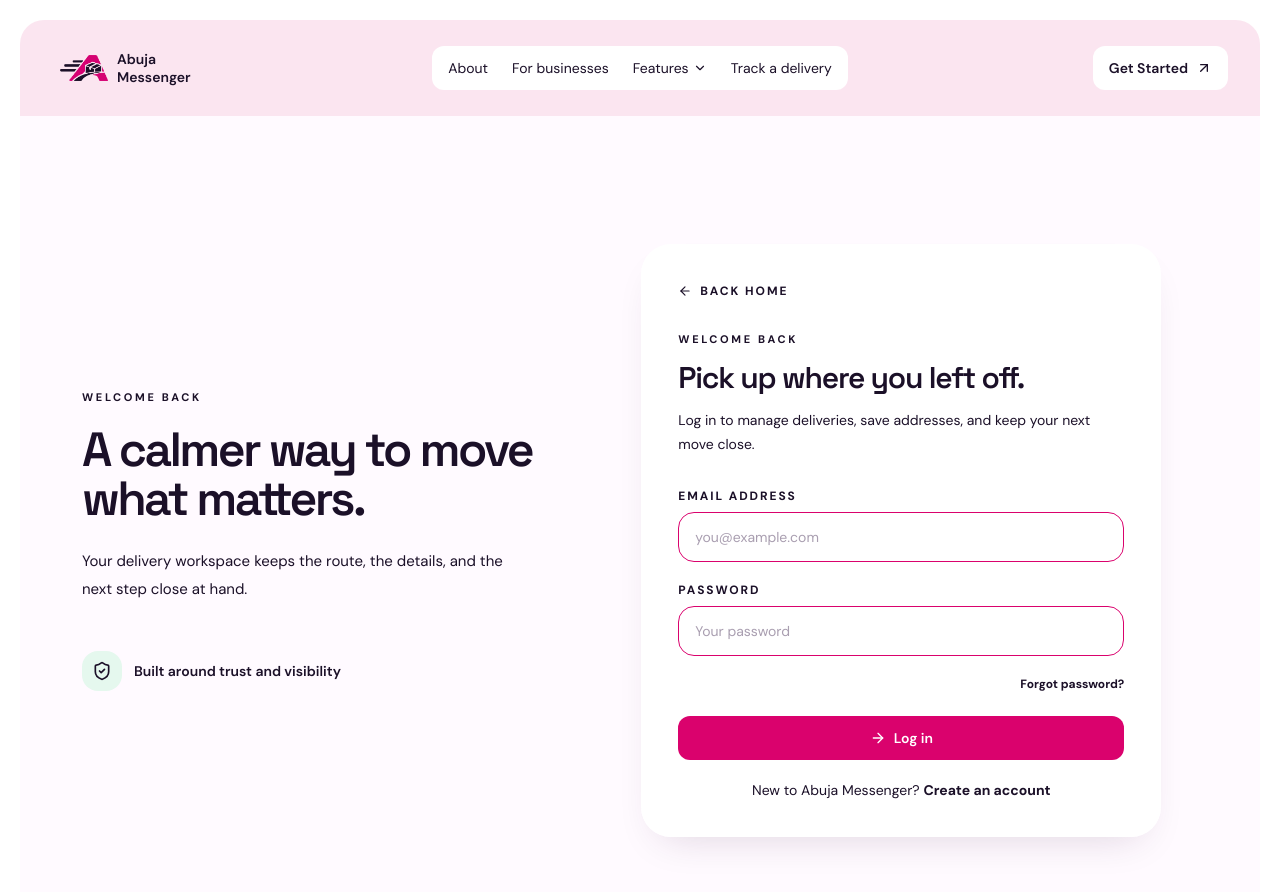
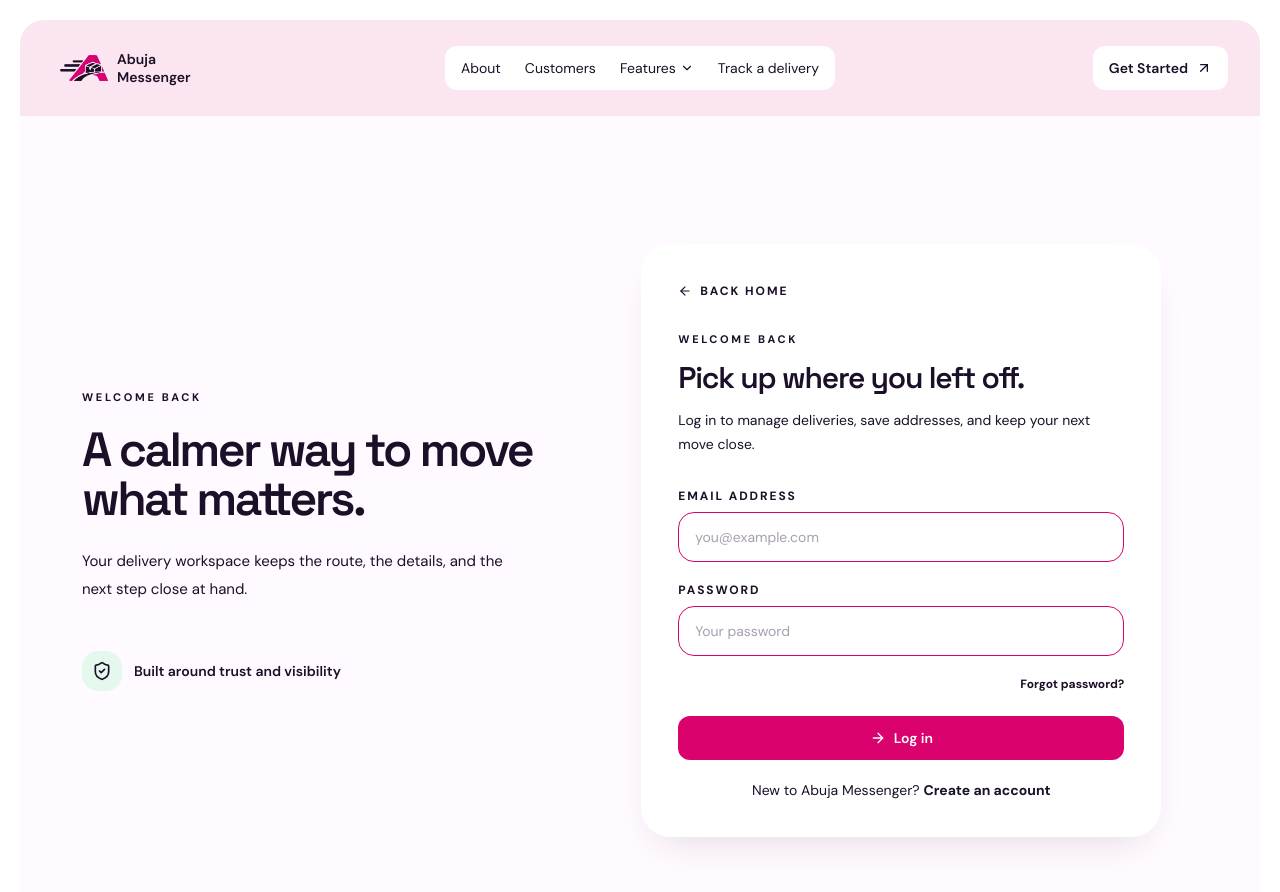
Before and after one commit to deraolisah/abuja-messenger, a React (Vite) app in the folder client/: page /login in a window 1280 px wide. Shown: the top 892 px of the page. Built offline with nearby package versions, Linux system fonts and the light colour scheme; no server answers.

Commit message:
updates: Navbar

```diff
--- a/client/src/components/Navbar.tsx
+++ b/client/src/components/Navbar.tsx
@@ -16,7 +16,7 @@ export function Navbar() {
   }, [location.pathname]);
 
   return (
-    <nav className="fixed z-50 top-4 left-1/2 -translate-x-1/2 w-[calc(100%-30px)] md:top-0 md:relative min-h-12 md:h-24 md:w-full">
+    <nav className="fixed z-50 top-4 left-1/2 -translate-x-1/2 w-[calc(100%-30px)] md:top-0 md:relative h-14 md:h-24 md:w-full">
       <div className="w-full h-full flex items-center justify-between gap-2.5 py-2 px-2 md:px-8 bg-white md:bg-primary/10 rounded-full md:rounded-t-3xl! md:rounded-none shadow-lg shadow-primary/10! md:shadow-none!">
         <div className="w-full flex items-center justify-start">
           <Link to="/" aria-label="Abuja Messenger" className="ml-2 flex items-center gap-1.5 md:gap-2.25 text-xs md:text-sm font-semibold leading-4.5">
@@ -42,7 +42,7 @@ export function Navbar() {
               href="#business"
               className="text-sm text-slate-500 transition duration-500 hover:bg-primary/10 p-2 px-3 rounded-lg"
             >
-              For businesses
+              Customers
             </a>
 
             <div className="group relative">
@@ -141,7 +141,7 @@ export function Navbar() {
             <Link to="/how-it-works" className="transition duration-500 hover:bg-primary/10 p-2 px-3 rounded-xl"> How it works </Link>
             <Link to="/pricing" className="transition duration-500 hover:bg-primary/10 p-2 px-3 rounded-xl"> Pricing </Link>
             <Link to="/blog" className="transition duration-500 hover:bg-primary/10 p-2 px-3 rounded-xl"> Blog </Link>
-            <a href="#business" className="transition duration-500 hover:bg-primary/10 p-2 px-3 rounded-xl"> For businesses </a>
+            <a href="#business" className="transition duration-500 hover:bg-primary/10 p-2 px-3 rounded-xl"> Customers </a>
             <Link to="/track" className="transition duration-500 hover:bg-primary/10 p-2 px-3 rounded-xl"> Track </Link>
           </div>
         </div>
```
